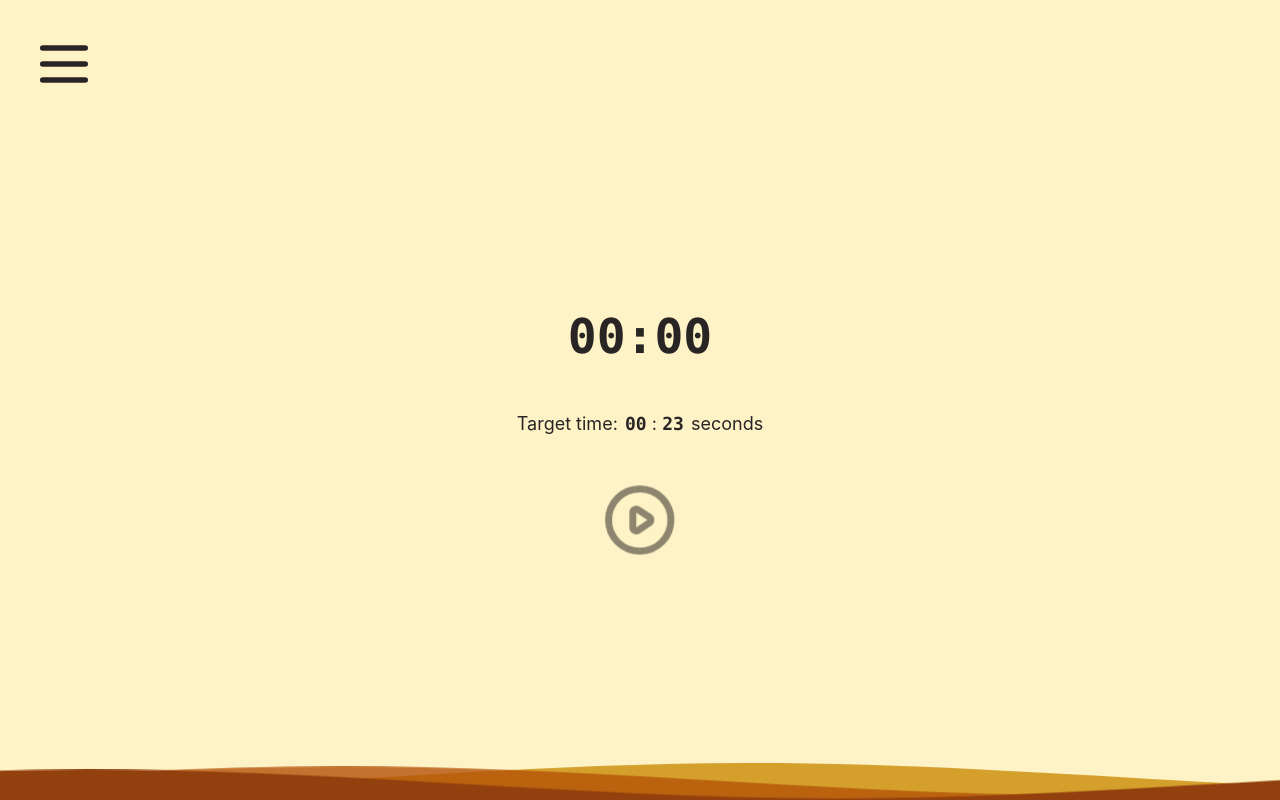
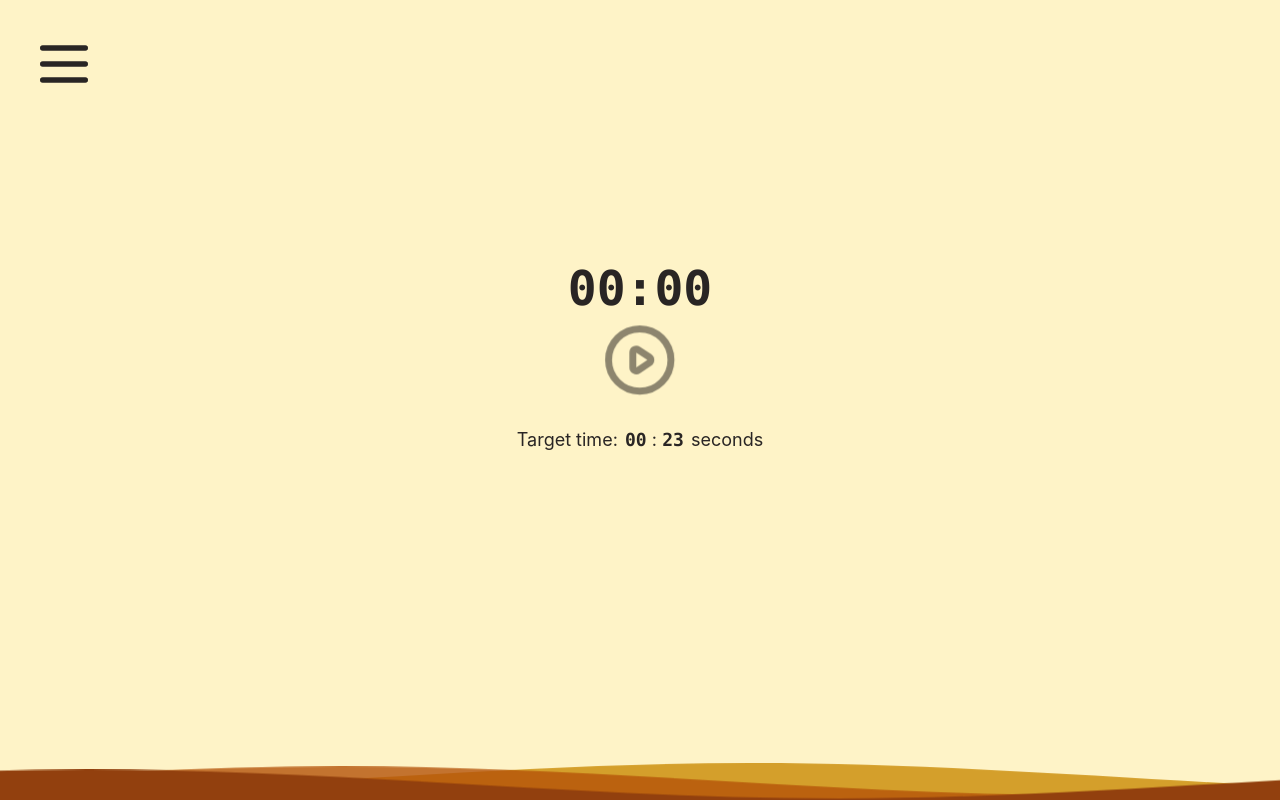
Before and after one commit to dylanbr0wn/shotclock, a React (Vite) app: page / in a window 1280 px wide. Built offline with nearby package versions, Linux system fonts and the light colour scheme.

Commit message:
fix sizing

```diff
--- a/src/components/Controls/index.tsx
+++ b/src/components/Controls/index.tsx
@@ -44,8 +44,8 @@ const Controls = ({ start, stop, reset }: IControlsProps) => {
         scale: resetHover ? 1.05 : 1,
     });
     return (
-        <a.div className="flex space-x-2 px-10">
-            <div className="w-full flex justify-around relative">
+        <a.div className="flex space-x-2 px-10 h-24">
+            <div className="w-full flex justify-around relative h-16 my-auto">
                 {startTransition(
                     (style, item) =>
                         item && (
@@ -53,7 +53,7 @@ const Controls = ({ start, stop, reset }: IControlsProps) => {
                                 style={{ ...style, ...startSpring }}
                                 onMouseEnter={() => setStartHover(true)}
                                 onMouseLeave={() => setStartHover(false)}
-                                className="rounded-full absolute hover:text-stone-900/80 active:text-stone-900 transition-colors text-stone-900/50 focus:outline-none "
+                                className="rounded-full origin-center absolute hover:text-stone-900/80 active:text-stone-900 transition-colors text-stone-900/50 focus:outline-none "
                                 onClick={() => {
                                     start();
                                     setButtons(["stop", "reset"]);
--- a/src/components/Time/Picker.tsx
+++ b/src/components/Time/Picker.tsx
@@ -103,7 +103,7 @@ const Picker = ({
                         e.target.blur();
                     }
                 }}
-                className={`flex justify-center cursor-pointer hover:text-amber-600  align-middle content-center rounded-md transition-colors border-0 ${
+                className={`flex justify-center cursor-pointer pointer-events-auto hover:text-amber-600  align-middle content-center rounded-md transition-colors border-0 ${
                     open &&
                     "bg-stone-900/30 text-amber-100 hover:text-amber-100 "
                 }`}
--- a/src/components/Time/index.tsx
+++ b/src/components/Time/index.tsx
@@ -28,8 +28,9 @@ const Time = ({
         []
     );
 
-    const { opacity } = useSpring({
+    const { opacity, translateY } = useSpring({
         opacity: time > 0 ? 0 : 1,
+        translateY: "-2rem",
         config: config.molasses,
     });
 
@@ -59,11 +60,13 @@ const Time = ({
                     {("0" + Math.floor((time / 1000) % 60)).slice(-2)}:
                     {("0" + ((time / 10) % 100)).slice(-2)}
                 </div>
+                <Controls start={start} stop={stop} reset={reset} />
+
                 <a.div
-                    style={{ opacity, scale }}
+                    style={{ opacity, scale, translateY }}
                     className={`text-lg ${
-                        percent > 0 && "pointer-events-none"
-                    } flex flex-col text-stone-800 focus-within:text-amber-100 transition-colors inset-x-0 px-24 h-32 transform -translate-y-14`}
+                        (percent > 0 || !open) && "pointer-events-none"
+                    } flex flex-col text-stone-800 focus-within:text-amber-100 transition-colors px-24 h-32`}
                     onMouseLeave={() => setOpen(false)}
                 >
                     <div className="my-auto ">
@@ -81,7 +84,6 @@ const Time = ({
                         </div>
                     </div>
                 </a.div>
-                <Controls start={start} stop={stop} reset={reset} />
             </span>
         </>
     );
```
